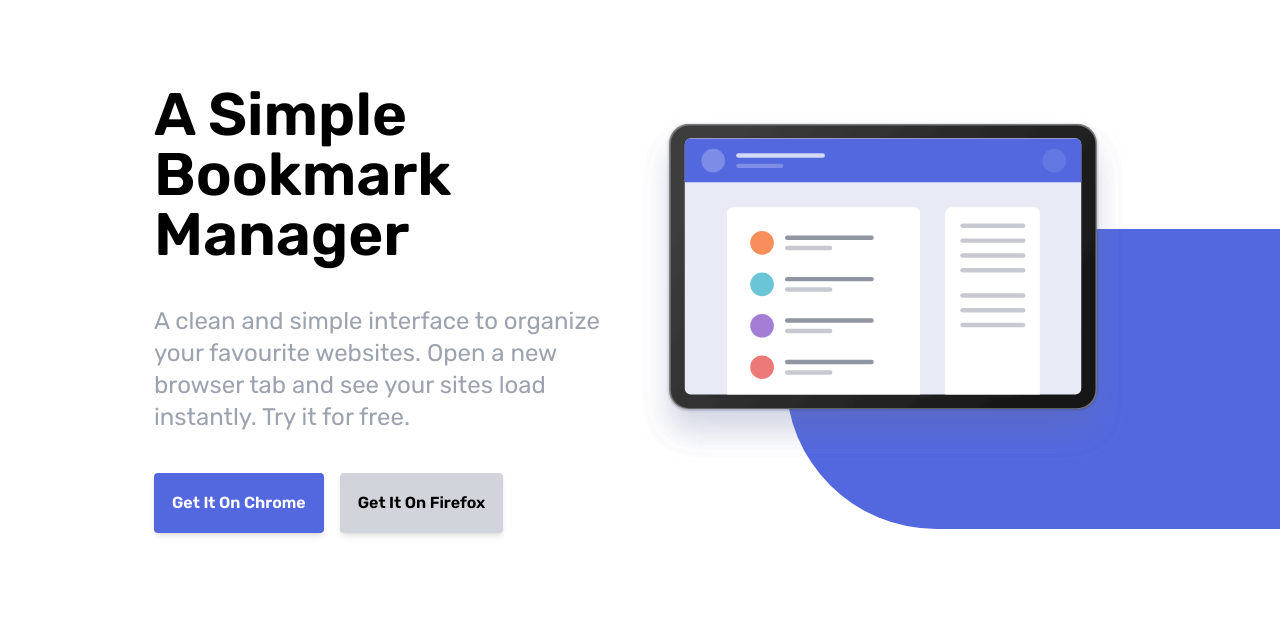
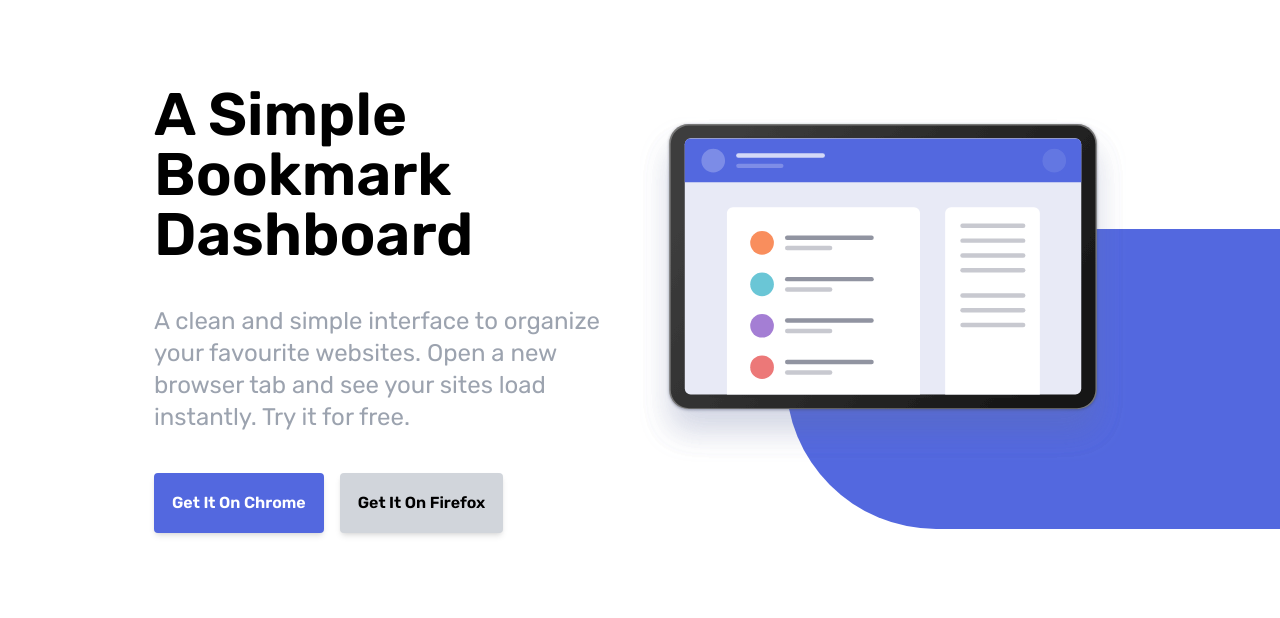
Before and after one commit to hz-max/test, a website: page index.html in a window 1280 px wide. Shown: the part 143-761 px from the top of the page. Drawn offline with Linux system fonts and the light colour scheme.

Commit message:
modify heading

```diff
--- a/index.html
+++ b/index.html
@@ -83,7 +83,7 @@
           <h1
             class="text-3xl font-semibold text-center lg:text-6xl lg:text-left"
           >
-            A Simple Bookmark Manager
+            A Simple Bookmark Dashboard
           </h1>
           <p
             class="max-w-md mx-auto text-lg text-center text-gray-400 lg:text-2xl lg:text-left lg:mt-0 lg:mx-0"
```
